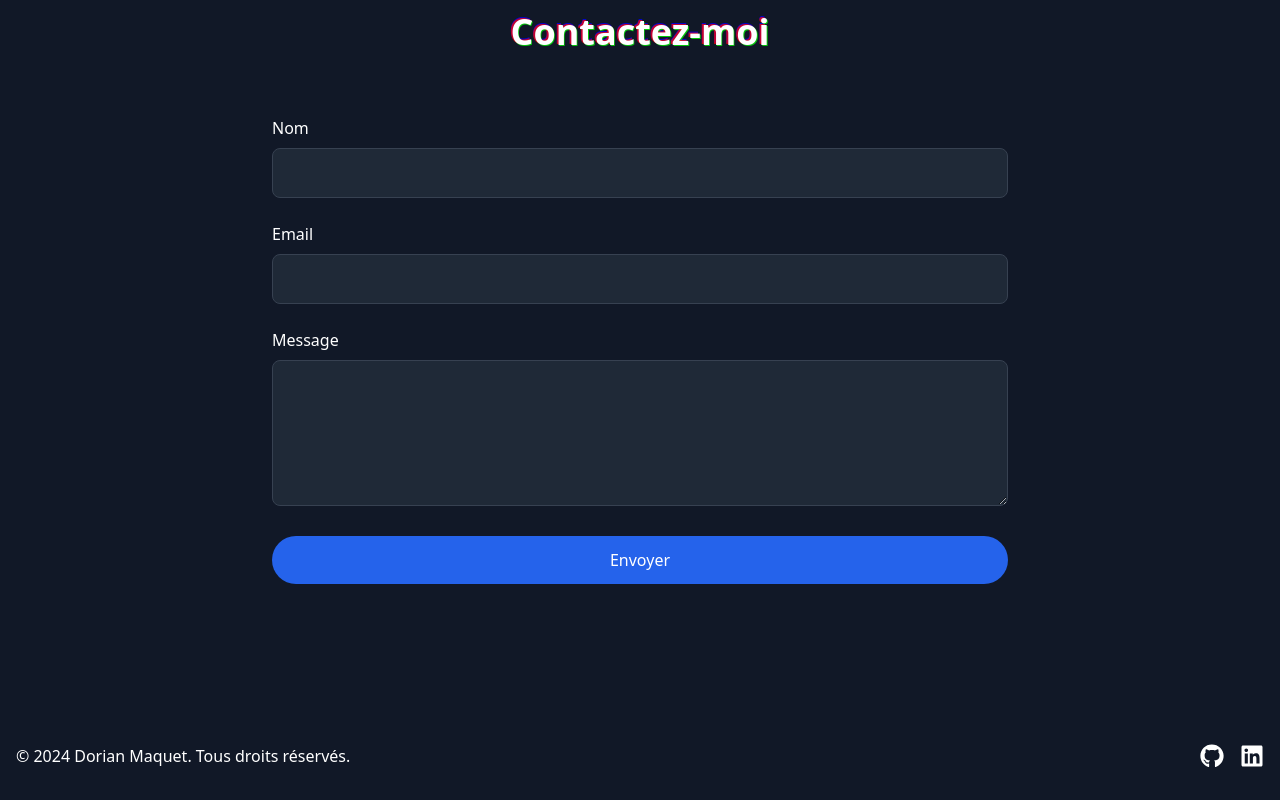
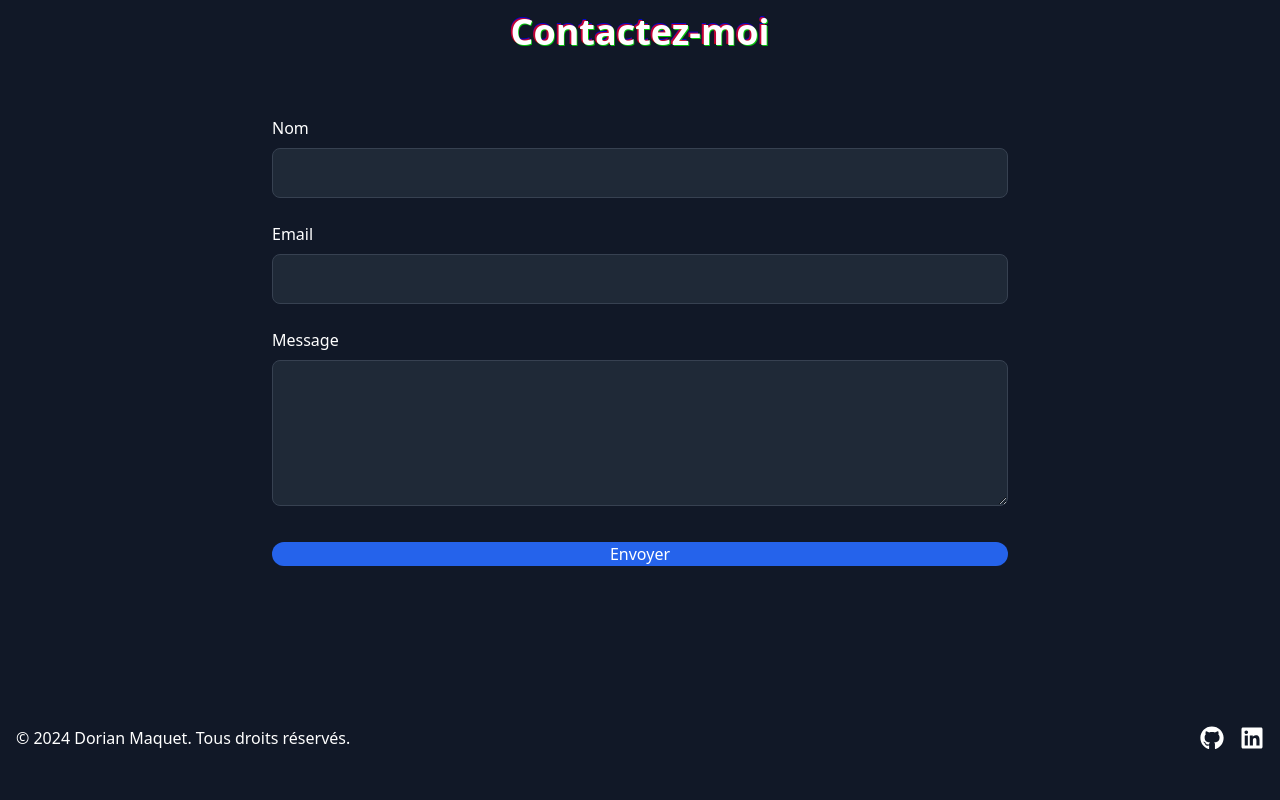
Before and after one commit to KuramaMr/Portfolio-Dorian, a Next.js app: page / in a window 1280 px wide. Shown: the part 3864-4664 px from the top of the page. Built offline with nearby package versions, Linux system fonts and the light colour scheme.

Commit message:
Ajout d'animation

```diff
--- a/src/components/Contact.jsx
+++ b/src/components/Contact.jsx
@@ -97,8 +97,9 @@ const Contact = () => {
               disabled={isSubmitting}
             >
               <motion.span
-                  initial={{ y: 0 }}
-                  animate={isSubmitting ? { y: -30 } : { y: 0 }}
+                className="absolute inset-0 flex items-center justify-center"
+                initial={{ opacity: 1 }}
+                animate={{ opacity: isSubmitting ? 0 : 1 }}
                 transition={{ duration: 0.2 }}
               >
                 Envoyer
@@ -106,8 +107,8 @@ const Contact = () => {
               {isSubmitting && (
                 <motion.span
                   className="absolute inset-0 flex items-center justify-center"
-                    initial={{ y: 30 }}
-                    animate={{ y: 0 }}
+                  initial={{ opacity: 0 }}
+                  animate={{ opacity: 1 }}
                   transition={{ duration: 0.2 }}
                 >
                   <motion.div
```
Lines whose indentation alone changed are shown as unchanged.
